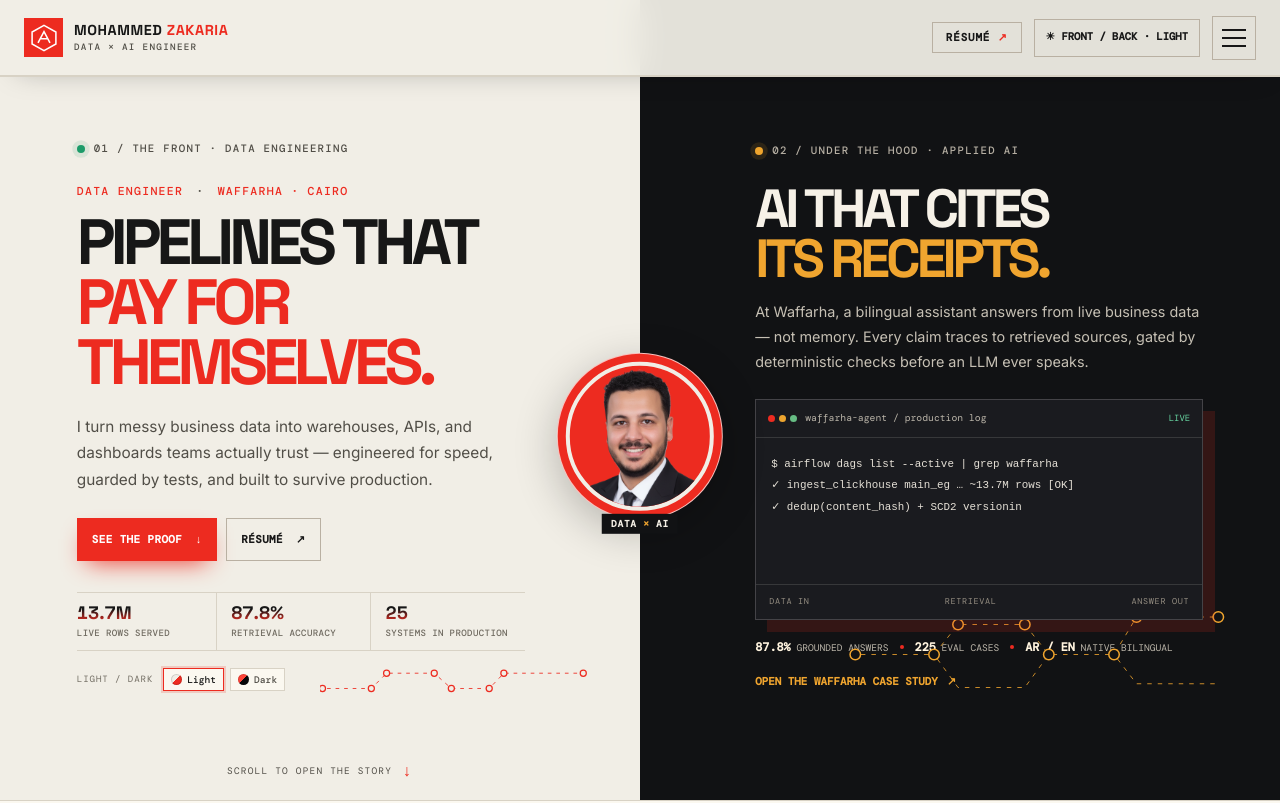
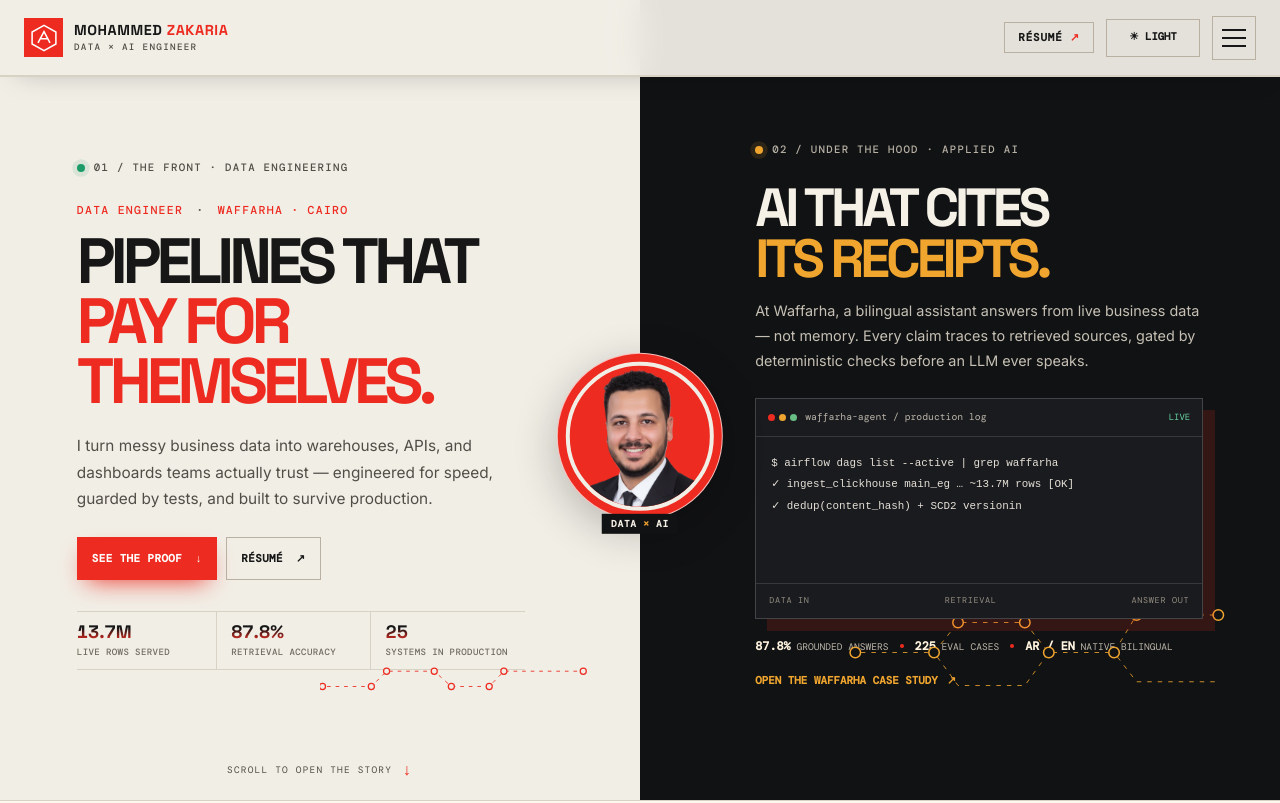
Before and after one commit to Eng-Zakaria/Portfolio, a website: page index.html in a window 1280 px wide. Shown: the top 803 px of the page. Drawn offline with nearby package versions, Linux system fonts and the light colour scheme; no server answers.

Commit message:
Remove Light/Dark picker section; theme toggle shows only Light/Dark

```diff
--- a/css/hood-portfolio.css
+++ b/css/hood-portfolio.css
@@ -51,7 +51,7 @@ img, svg { max-width: 100%; }
 .hood-front, .hood-back { position: relative; display: flex; min-width: 0; flex-direction: column; justify-content: center; }
 .hood-front { padding: clamp(2rem, 5vw, 5.4rem) clamp(5rem, 9vw, 8rem) clamp(2rem, 4vw, 4rem) clamp(2.1rem, 6vw, 6.5rem); background: var(--bg); color: var(--text); }
 .hood-back { padding: clamp(2rem, 5vw, 5.4rem) clamp(2.1rem, 6vw, 6.5rem) clamp(2rem, 4vw, 4rem) clamp(5rem, 9vw, 8rem); background: var(--work-bg); color: var(--work-ink); }
-.hood-kicker, .hood-role, .hood-section-index, .hood-console-top, .hood-console-foot, .hood-theme-picker > span, .hood-project-instruction, .hood-scroll, .hood-proofline, .hood-back-doodle, .hood-data-doodle { font-family: var(--font-mono); }
+.hood-kicker, .hood-role, .hood-section-index, .hood-console-top, .hood-console-foot, .hood-project-instruction, .hood-scroll, .hood-proofline, .hood-back-doodle, .hood-data-doodle { font-family: var(--font-mono); }
 .hood-kicker { display: flex; align-items: center; gap: 9px; margin-bottom: 24px; color: var(--text-secondary); font-size: .67rem; font-weight: 500; letter-spacing: .12em; text-transform: uppercase; }
 .hood-back .hood-kicker { color: #b6afa3; }
 .hood-led { width: 8px; height: 8px; border-radius: 50%; background: #1c9b69; box-shadow: 0 0 0 4px rgba(28,155,105,.12); }
@@ -76,9 +76,6 @@ img, svg { max-width: 100%; }
 .hood-micro-stats div:last-child { border: 0; }
 .hood-micro-stats b { display: block; font: 700 1.13rem/1 var(--font-display); }
 .hood-micro-stats span { display: block; margin-top: 6px; color: var(--muted); font: 500 .57rem/1.2 var(--font-mono); letter-spacing: .04em; text-transform: uppercase; }
-.hood-theme-picker { display: flex; align-items: center; flex-wrap: wrap; gap: 6px; margin-top: 17px; }
-.hood-theme-picker > span { margin-right: 4px; color: var(--muted); font-size: .57rem; letter-spacing: .1em; }
-.hood-theme-picker .theme-choice { gap: 5px; padding: 5px 7px; border-radius: 0; font: 500 .6rem/1 var(--font-mono); }
 .hood-data-doodle { position: absolute; right: 8%; bottom: 4%; width: 42%; max-height: 80px; fill: none; stroke: var(--accent); stroke-width: 1.4; opacity: .26; }
 .hood-data-doodle circle { fill: var(--bg); stroke-width: 2; }
 .hood-back-doodle { position: absolute; right: 6%; bottom: 4%; width: 64%; max-height: 120px; fill: none; stroke: #f0a52f; stroke-width: 1.1; opacity: .2; pointer-events: none; }
@@ -317,9 +314,6 @@ body:has(.project-header) footer { background: var(--work-bg); color: var(--work
   .hood-micro-stats { margin-top: 22px; }
   .hood-micro-stats b { font-size: .98rem; }
   .hood-micro-stats span { font-size: .5rem; }
-  .hood-theme-picker { gap: 5px; }
-  .hood-theme-picker > span { width: 100%; }
-  .hood-theme-picker .theme-choice { flex: 1 1 auto; justify-content: center; }
   .hood-console pre { min-height: 130px; font-size: .61rem; }
   .hood-console-foot { font-size: .48rem; }
   .hood-proofline { gap: 7px; font-size: .52rem; }
@@ -411,12 +405,6 @@ html[data-theme="dark"] .hood-console { box-shadow: 12px 12px 0 rgba(255,68,56,.
 .hood-pipeline-node:hover { transform: translateY(-4px); border-color: var(--accent); box-shadow: var(--shadow-md), 0 0 0 1px var(--accent); }
 .hood-pipeline-link svg path { stroke-dasharray: 5 6; animation: hoodDash 6s linear infinite; }
 
-/* Theme picker pills */
-.hood-theme-picker .theme-choice { display: inline-flex; align-items: center; border: 1px solid var(--border); background: var(--surface); cursor: pointer; transition: border-color .2s, transform .2s, box-shadow .2s; }
-.hood-theme-picker .theme-choice:hover { transform: translateY(-1px); border-color: var(--accent); }
-.hood-theme-picker .theme-choice[aria-pressed="true"] { border-color: var(--accent); box-shadow: 0 0 0 2px color-mix(in srgb, var(--accent) 18%, transparent); color: var(--text); }
-html[data-theme="dark"] .hood-theme-picker .theme-choice { background: #1e1f23; }
-
 /* Cards: lift + top glow */
 #skills .skill-category, #articles .article-card, #credentials .cred-card { transition: transform .22s, border-color .22s, box-shadow .22s; }
 #projects .project-card { transition: transform .25s cubic-bezier(.2,.7,.2,1), border-color .25s, box-shadow .25s; }
--- a/css/portfolio-themes.css
+++ b/css/portfolio-themes.css
@@ -1,4 +1,4 @@
-/* Front / Back � the one and only portfolio theme.
+/* Front / Back - the one and only portfolio theme.
    Light = cream storefront + charcoal engine room.
    Dark = graphite storefront + black engine room. Layout stays identical. */
 /* Front / Back: a two-sided editorial theme inspired by Dev in the Hood,
--- a/index.html
+++ b/index.html
@@ -51,7 +51,7 @@
       </a>
       <div class="hood-nav-actions">
         <a class="hood-nav-cta" href="docs/Mohammed_Zakaria_Data_Engineer.pdf" target="_blank" rel="noopener">RÉSUMÉ <span>↗</span></a>
-        <button id="theme-toggle" class="theme-toggle" type="button" aria-label="Front / Back theme - switch light and dark"><span aria-hidden="true">*</span> <span>Front / Back - Light</span></button>
+        <button id="theme-toggle" class="theme-toggle" type="button" aria-label="Switch between light and dark mode"><span aria-hidden="true">*</span> <span>Light</span></button>
         <button class="hamburger" type="button" aria-label="Open navigation" aria-expanded="false"><span></span><span></span><span></span></button>
       </div>
       <ul class="nav-links" aria-label="Portfolio sections">
@@ -82,11 +82,6 @@
             <div><b>13.7M</b><span>live rows served</span></div>
             <div><b>87.8%</b><span>retrieval accuracy</span></div>
             <div><b>25</b><span>systems in production</span></div>
-          </div>
-          <div class="hood-theme-picker" role="group" aria-label="Switch light and dark mode">
-            <span>LIGHT / DARK</span>
-            <button class="theme-choice" type="button" data-theme-choice="light" aria-pressed="false"><i aria-hidden="true"></i>Light</button>
-            <button class="theme-choice" type="button" data-theme-choice="dark" aria-pressed="false"><i aria-hidden="true"></i>Dark</button>
           </div>
           <svg class="hood-data-doodle" viewBox="0 0 440 90" aria-hidden="true">
             <path d="M4 45h80l25-25h78l28 25h62l24-25h130"/><circle cx="4" cy="45" r="5"/><circle cx="84" cy="45" r="5"/><circle cx="109" cy="20" r="5"/><circle cx="187" cy="20" r="5"/><circle cx="215" cy="45" r="5"/><circle cx="277" cy="45" r="5"/><circle cx="301" cy="20" r="5"/><circle cx="431" cy="20" r="5"/>
--- a/js/theme-controls.js
+++ b/js/theme-controls.js
@@ -3,7 +3,6 @@
 (function () {
   var root = document.documentElement;
   var MODES = ['light', 'dark'];
-  var LABELS = { light: 'Front / Back · Light', dark: 'Front / Back · Dark' };
   var BROWSER = { light: '#f1eee6', dark: '#131316' };
 
   function currentMode() {
@@ -15,21 +14,21 @@
     var word = mode === 'dark' ? 'Dark' : 'Light';
     document.querySelectorAll('#theme-toggle, #themeBtn, #themeToggle, #t').forEach(function (button) {
       if (button.id === 'theme-toggle') {
-        button.innerHTML = '<span aria-hidden="true">' + icon + '</span> <span>Front / Back · ' + word + '</span>';
+        button.innerHTML = '<span aria-hidden="true">' + icon + '</span> <span>' + word + '</span>';
       } else if (button.classList && button.classList.contains('icon-btn')) {
         button.textContent = icon;
       } else {
         button.innerHTML = '<span aria-hidden="true">' + icon + '</span>';
       }
-      button.setAttribute('aria-label', 'Front / Back theme in ' + mode + ' mode. Activate to switch to ' + (mode === 'dark' ? 'light' : 'dark') + '.');
-      button.title = 'Front / Back · ' + word + ' — click to flip to ' + (mode === 'dark' ? 'Light' : 'Dark');
+      button.setAttribute('aria-label', 'Currently in ' + mode + ' mode. Activate to switch to ' + (mode === 'dark' ? 'light' : 'dark') + ' mode.');
+      button.title = word + ' mode — click to flip to ' + (mode === 'dark' ? 'Light' : 'Dark');
     });
 
     document.querySelectorAll('[data-theme-choice]').forEach(function (button) {
       button.setAttribute('aria-pressed', String(button.getAttribute('data-theme-choice') === mode));
     });
     var themeName = document.getElementById('sysTheme');
-    if (themeName) themeName.textContent = LABELS[mode];
+    if (themeName) themeName.textContent = word + ' mode';
   }
 
   function applyMode(mode, persist) {
```
